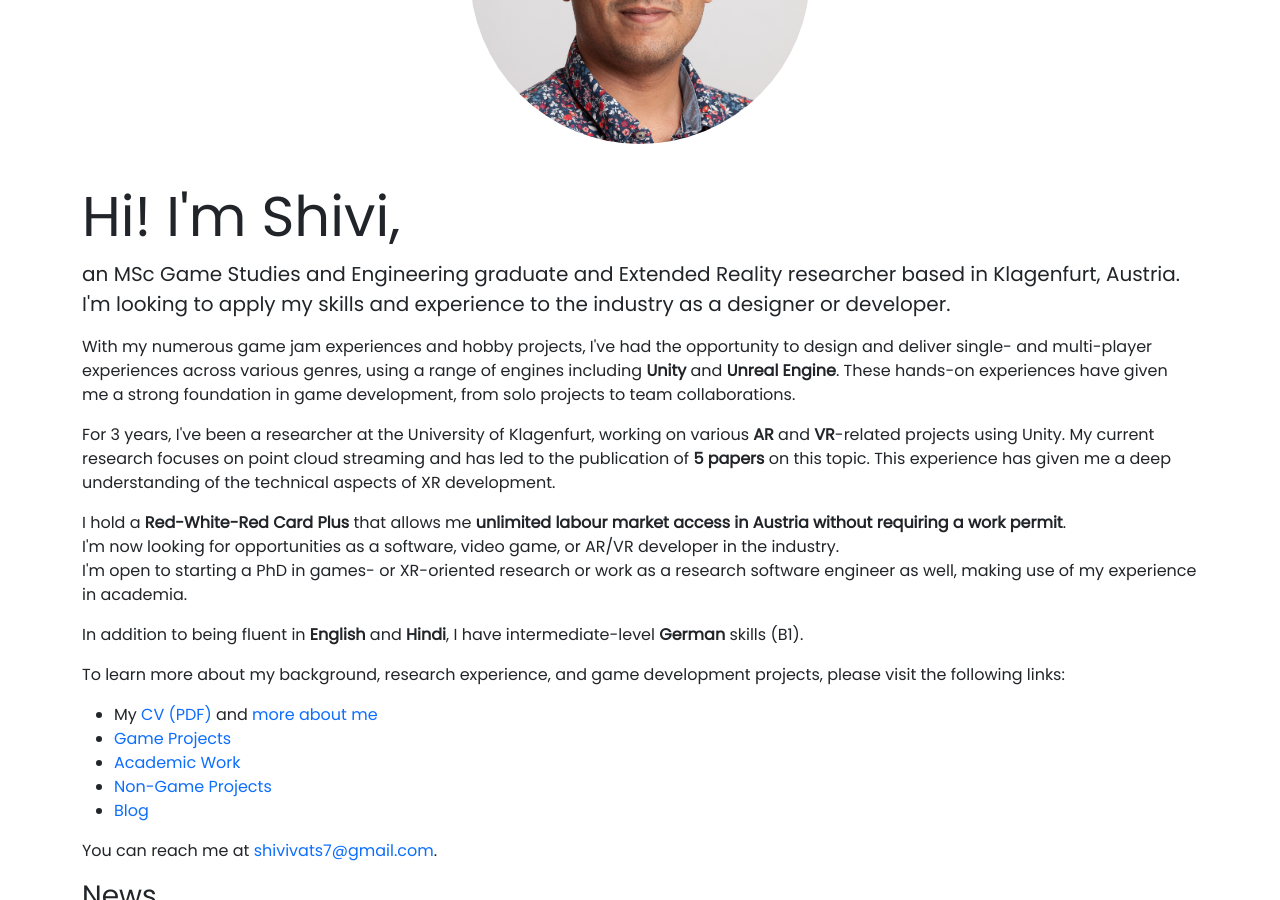
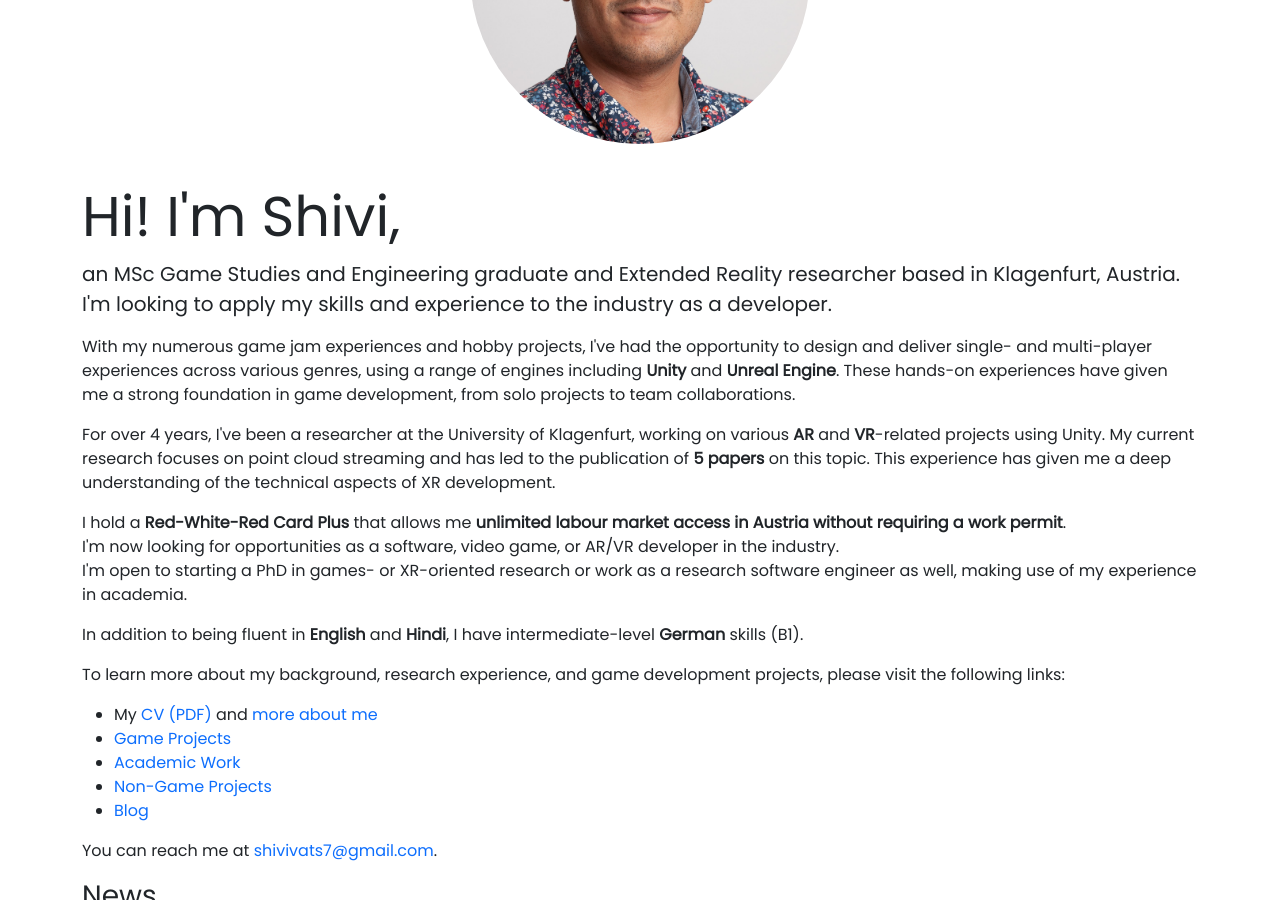
Before and after one commit to shivivats/shivivats.github.io, a Jekyll site: the page built from pages/index.md, in a window 1280 px wide and 900 px high, scrolled down 358 px. Built offline with Jekyll 4.4.1, drawn with Linux system fonts in a browser that asks for light colours.

```diff
--- a/_config.yml
+++ b/_config.yml
@@ -32,7 +32,7 @@ author:
   email             : shivivats7@gmail.com
 # facebook          : your_username
   github            : shivivats
-  github2           : shivivats-aau
+#  github2           : shivivats-aau
 # gitlab            : your_username
   itch              : https://zarroc.itch.io
 # instagram         : your_username
--- a/_includes/about/summary.html
+++ b/_includes/about/summary.html
@@ -1,6 +1,6 @@
-<p class="lead">an MSc Game Studies and Engineering graduate and Extended Reality researcher based in Klagenfurt, Austria. I'm looking to apply my skills and experience to the industry as a designer or developer.</p>
+<p class="lead">an MSc Game Studies and Engineering graduate and Extended Reality researcher based in Klagenfurt, Austria. I'm looking to apply my skills and experience to the industry as a developer.</p>
 <p>With my numerous game jam experiences and hobby projects, I've had the opportunity to design and deliver single- and multi-player experiences across various genres, using a range of engines including <strong>Unity</strong> and <strong>Unreal Engine</strong>. These hands-on experiences have given me a strong foundation in game development, from solo projects to team collaborations.</p>
-<p>For 3 years, I've been a researcher at the University of Klagenfurt, working on various <strong>AR</strong> and <strong>VR</strong>-related projects using Unity. My current research focuses on point cloud streaming and has led to the publication of <strong>5 papers</strong> on this topic. This experience has given me a deep understanding of the technical aspects of XR development.</p>
+<p>For over 4 years, I've been a researcher at the University of Klagenfurt, working on various <strong>AR</strong> and <strong>VR</strong>-related projects using Unity. My current research focuses on point cloud streaming and has led to the publication of <strong>5 papers</strong> on this topic. This experience has given me a deep understanding of the technical aspects of XR development.</p>
 <p>I hold a <strong>Red-White-Red Card Plus</strong> that allows me <strong>unlimited labour market access in Austria without requiring a work permit</strong>.<br />
     I'm now looking for opportunities as a software, video game, or AR/VR developer in the industry.<br />
     I'm open to starting a PhD in games- or XR-oriented research or work as a research software engineer as well, making use of my experience in academia.
```
Also changed, not shown: _academic-work/01-platform.md (+1 -1 lines).
